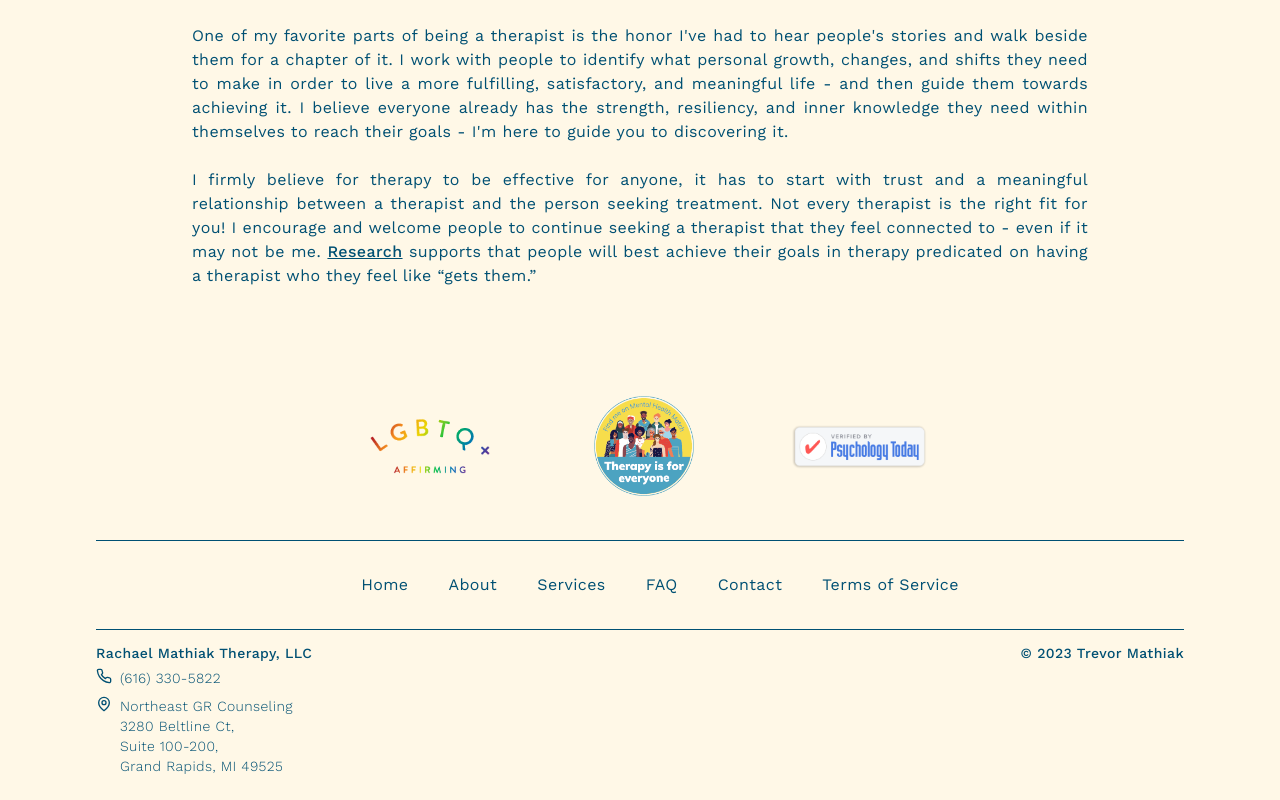
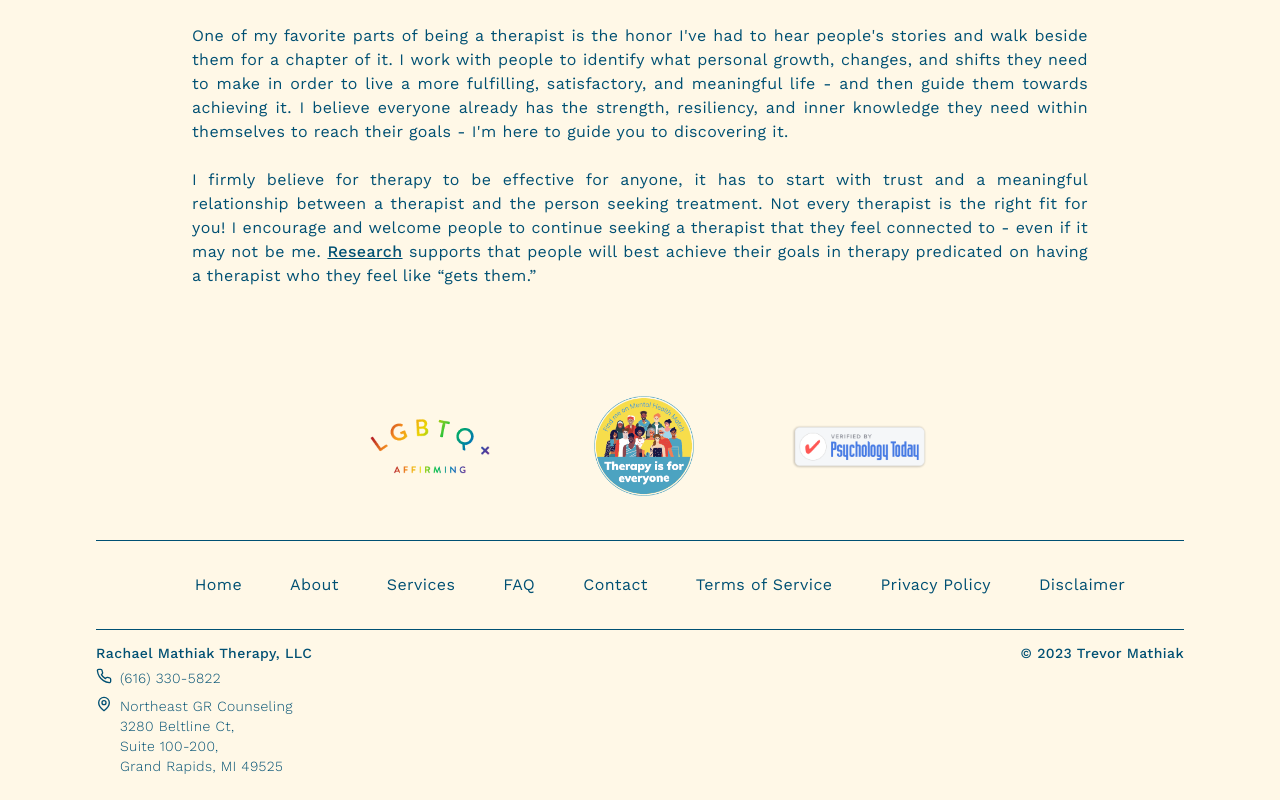
Before and after one commit to trroev/guided-growth-with-rachael, a Next.js app: page / in a window 1280 px wide. Shown: the part 760-1560 px from the top of the page. Built offline with nearby package versions, Linux system fonts and the light colour scheme.

Commit message:
Add new links to footer

```diff
--- a/components/Footer.tsx
+++ b/components/Footer.tsx
@@ -49,7 +49,7 @@ const Footer = () => (
       </div>
       <hr className="my-6 border-green sm:mx-auto lg:my-8" />
       <div className="border-b border-b-green pb-8">
-        <ul className="flex flex-col sm:flex-row justify-center items-center">
+        <ul className="flex flex-col md:flex-row md:flex-wrap justify-center items-center gap-2">
           <li className="sm:ml-10 hover:underline">
             <Link href="/">Home</Link>
           </li>
@@ -67,6 +67,12 @@ const Footer = () => (
           </li>
           <li className="sm:ml-10 hover:underline">
             <Link href="/terms-of-use">Terms of Service</Link>
+          </li>
+          <li className="sm:ml-10 hover:underline">
+            <Link href="/privacy-policy">Privacy Policy</Link>
+          </li>
+          <li className="sm:ml-10 hover:underline">
+            <Link href="/disclaimer">Disclaimer</Link>
           </li>
         </ul>
       </div>
```
